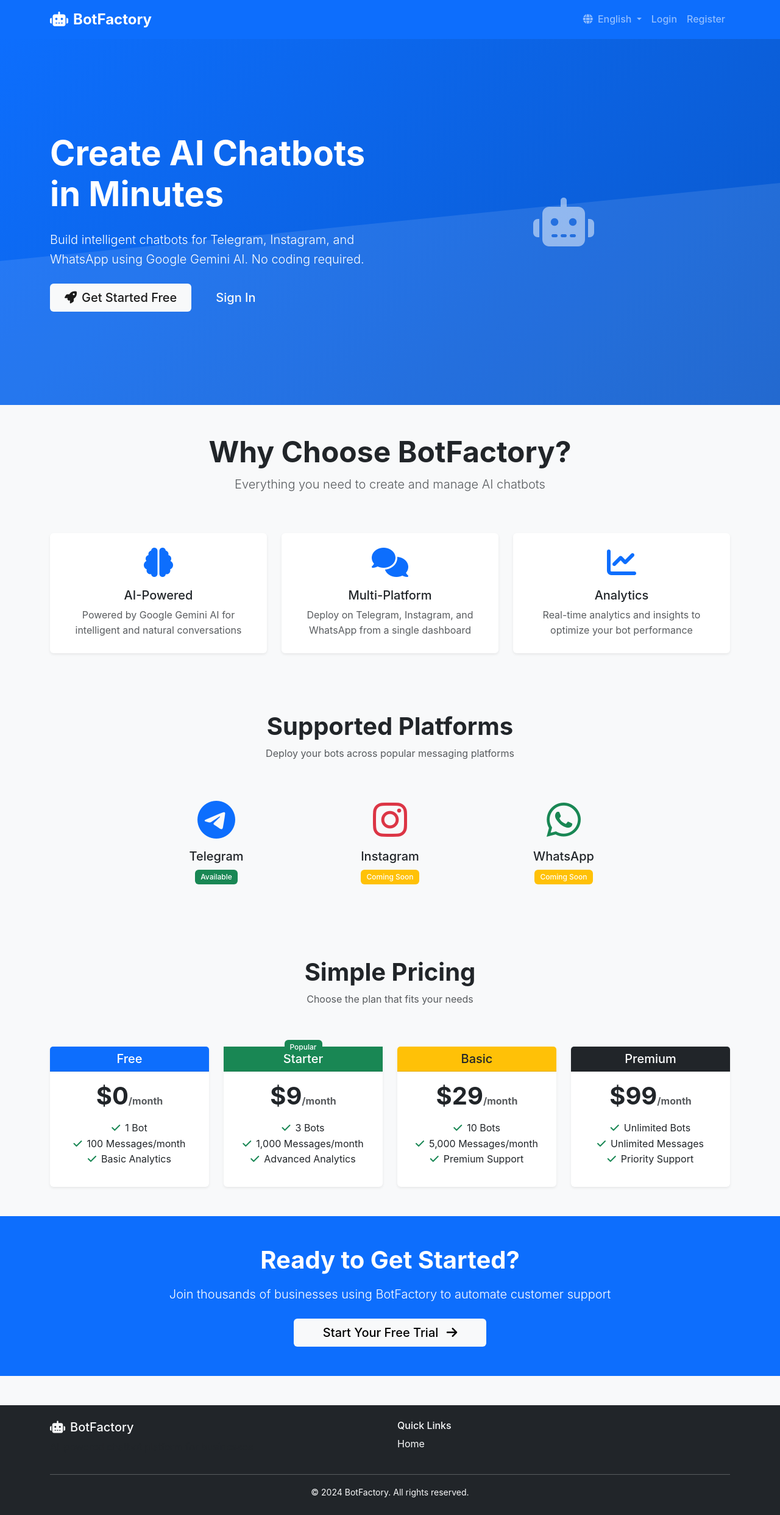
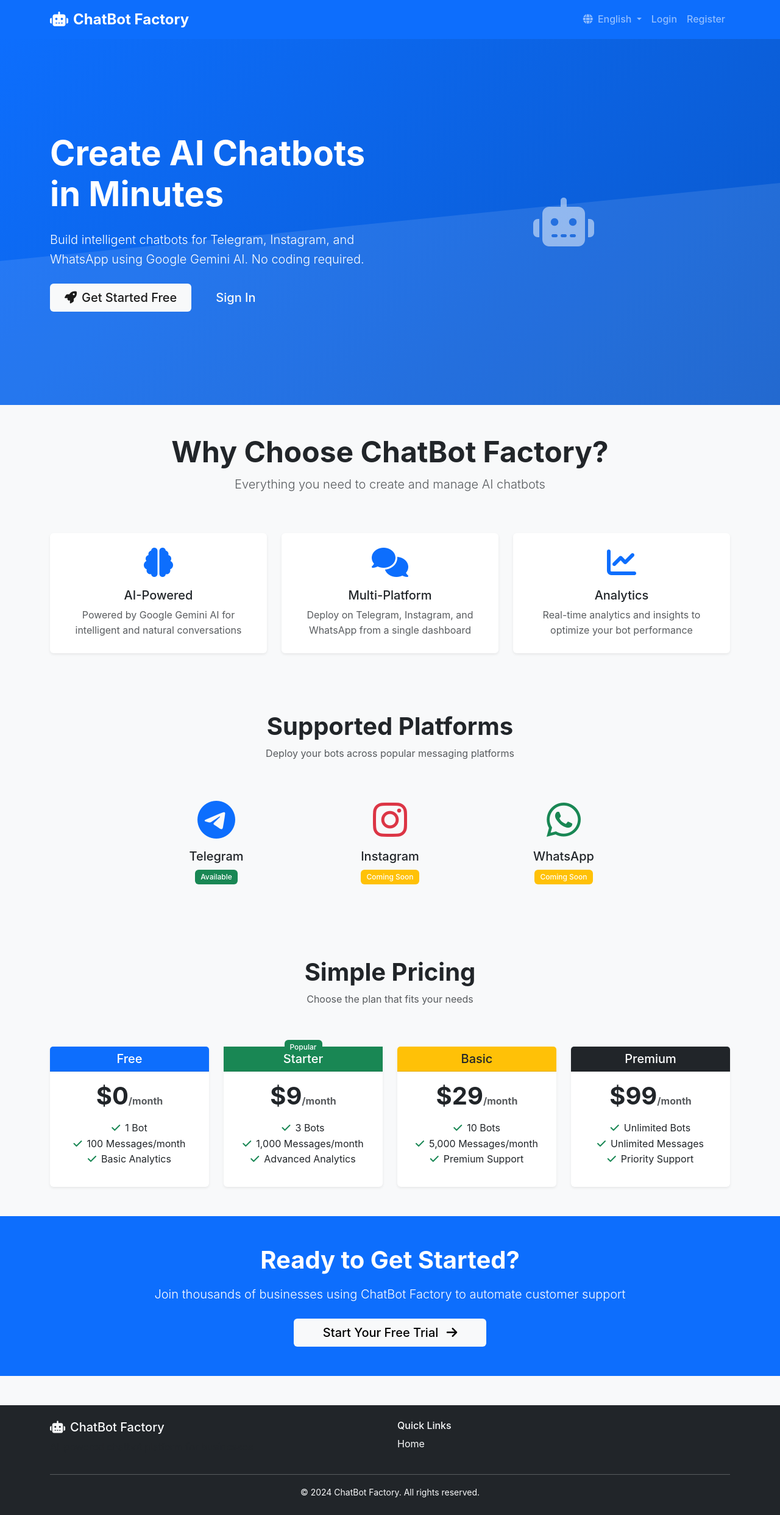
Before and after one commit to listdata001-collab/Chatbot-, a Flask app: page / in a window 1280 px wide. Shown: the whole page at 61% size. Run offline with Flask 3, Linux system fonts and the light colour scheme.

Commit message:
Update the platform's name to ChatBot Factory across all files
Rename "BotFactory" to "ChatBot Factory" in code, templates, and documentation for better branding and clarity.

Replit-Commit-Author: Agent
Replit-Commit-Session-Id: d057afdc-b368-41a9-93e2-681ff9c52523
Replit-Commit-Checkpoint-Type: full_checkpoint
Replit-Commit-Screenshot-Url: https://storage.googleapis.com/screenshot-production-us-central1/e0ad193e-cdf5-43f3-a238-503ec3bb20f8/d057afdc-b368-41a9-93e2-681ff9c52523/zvD4Y5e

```diff
--- a/babel.cfg
+++ b/babel.cfg
@@ -1,3 +1,2 @@
 [python: **.py]
 [jinja2: **/templates/**.html]
-extensions=jinja2.ext.autoescape,jinja2.ext.with_
--- a/static/css/style.css
+++ b/static/css/style.css
@@ -1,4 +1,4 @@
-/* BotFactory Custom Styles */
+/* ChatBot Factory Custom Styles */
 
 :root {
     --primary-color: #0d6efd;
--- a/static/js/main.js
+++ b/static/js/main.js
@@ -1,5 +1,5 @@
 /**
- * BotFactory - Main JavaScript Functions
+ * ChatBot Factory - Main JavaScript Functions
  * Handles interactive features, form validation, and UI enhancements
  */
 
@@ -431,7 +431,7 @@ const api = {
 };
 
 // Export functions for global use
-window.BotFactory = {
+window.ChatBotFactory = {
     showToast,
     hideToast,
     copyToClipboard,
@@ -448,5 +448,5 @@ window.BotFactory = {
 };
 
 // Console welcome message
-console.log('%cBotFactory Platform', 'color: #0d6efd; font-size: 24px; font-weight: bold;');
-console.log('%cWelcome to the BotFactory admin console!', 'color: #6c757d; font-size: 14px;');
+console.log('%cChatBot Factory Platform', 'color: #0d6efd; font-size: 24px; font-weight: bold;');
+console.log('%cWelcome to the ChatBot Factory admin console!', 'color: #6c757d; font-size: 14px;');
--- a/templates/admin/dashboard.html
+++ b/templates/admin/dashboard.html
@@ -1,6 +1,6 @@
 {% extends "base.html" %}
 
-{% block title %}{{ _('Admin Dashboard') }} - BotFactory{% endblock %}
+{% block title %}{{ _('Admin Dashboard') }} - ChatBot Factory{% endblock %}
 
 {% block content %}
 <div class="container-fluid py-4">
--- a/templates/base.html
+++ b/templates/base.html
@@ -3,7 +3,7 @@
 <head>
     <meta charset="UTF-8">
     <meta name="viewport" content="width=device-width, initial-scale=1.0">
-    <title>{% block title %}BotFactory - AI Chatbot Platform{% endblock %}</title>
+    <title>{% block title %}ChatBot Factory - AI Chatbot Platform{% endblock %}</title>
 
     <!-- Bootstrap CSS -->
     <link href="https://cdn.jsdelivr.net/npm/bootstrap@5.3.0/dist/css/bootstrap.min.css" rel="stylesheet">
@@ -19,7 +19,7 @@
     <nav class="navbar navbar-expand-lg navbar-dark bg-primary">
         <div class="container">
             <a class="navbar-brand" href="{{ url_for('main.index') }}">
-                <i class="fas fa-robot me-2"></i>BotFactory
+                <i class="fas fa-robot me-2"></i>ChatBot Factory
             </a>
 
             <button class="navbar-toggler" type="button" data-bs-toggle="collapse" data-bs-target="#navbarNav">
@@ -111,7 +111,7 @@
         <div class="container">
             <div class="row">
                 <div class="col-md-6">
-                    <h5><i class="fas fa-robot me-2"></i>BotFactory</h5>
+                    <h5><i class="fas fa-robot me-2"></i>ChatBot Factory</h5>
                     <p class="text-muted">{{ _('AI-powered chatbot platform for businesses') }}</p>
                 </div>
                 <div class="col-md-6">
@@ -126,7 +126,7 @@
             </div>
             <hr class="my-3">
             <div class="text-center">
-                <small>&copy; 2024 BotFactory. {{ _('All rights reserved.') }}</small>
+                <small>&copy; 2024 ChatBot Factory. {{ _('All rights reserved.') }}</small>
             </div>
         </div>
     </footer>
--- a/templates/bot_create.html
+++ b/templates/bot_create.html
@@ -1,6 +1,6 @@
 {% extends "base.html" %}
 
-{% block title %}{{ _('Create Bot') }} - BotFactory{% endblock %}
+{% block title %}{{ _('Create Bot') }} - ChatBot Factory{% endblock %}
 
 {% block content %}
 <div class="container py-4">
--- a/templates/bot_manage.html
+++ b/templates/bot_manage.html
@@ -1,6 +1,6 @@
 {% extends "base.html" %}
 
-{% block title %}{{ _('Manage Bot') }}: {{ bot.name }} - BotFactory{% endblock %}
+{% block title %}{{ _('Manage Bot') }}: {{ bot.name }} - ChatBot Factory{% endblock %}
 
 {% block content %}
 <div class="container-fluid py-4">
--- a/templates/dashboard.html
+++ b/templates/dashboard.html
@@ -1,6 +1,6 @@
 {% extends "base.html" %}
 
-{% block title %}{{ _('Dashboard') }} - BotFactory{% endblock %}
+{% block title %}{{ _('Dashboard') }} - ChatBot Factory{% endblock %}
 
 {% block content %}
 <div class="container-fluid py-4">
--- a/templates/index.html
+++ b/templates/index.html
@@ -1,6 +1,6 @@
 {% extends "base.html" %}
 
-{% block title %}{{ _('BotFactory - AI Chatbot Platform') }}{% endblock %}
+{% block title %}{{ _('ChatBot Factory - AI Chatbot Platform') }}{% endblock %}
 
 {% block content %}
 <div class="hero-section bg-primary text-white">
@@ -35,7 +35,7 @@
 <div class="container my-5">
     <div class="row text-center mb-5">
         <div class="col">
-            <h2 class="display-5 fw-bold">{{ _('Why Choose BotFactory?') }}</h2>
+            <h2 class="display-5 fw-bold">{{ _('Why Choose ChatBot Factory?') }}</h2>
             <p class="lead text-muted">{{ _('Everything you need to create and manage AI chatbots') }}</p>
         </div>
     </div>
@@ -206,7 +206,7 @@
 <div class="bg-primary text-white py-5">
     <div class="container text-center">
         <h2 class="display-6 fw-bold mb-3">{{ _('Ready to Get Started?') }}</h2>
-        <p class="lead mb-4">{{ _('Join thousands of businesses using BotFactory to automate customer support') }}</p>
+        <p class="lead mb-4">{{ _('Join thousands of businesses using ChatBot Factory to automate customer support') }}</p>
         <a href="{{ url_for('auth.register') }}" class="btn btn-light btn-lg px-5">
             {{ _('Start Your Free Trial') }} <i class="fas fa-arrow-right ms-2"></i>
         </a>
--- a/templates/login.html
+++ b/templates/login.html
@@ -1,6 +1,6 @@
 {% extends "base.html" %}
 
-{% block title %}{{ _('Login') }} - BotFactory{% endblock %}
+{% block title %}{{ _('Login') }} - ChatBot Factory{% endblock %}
 
 {% block content %}
 <div class="container">
@@ -11,7 +11,7 @@
                     <div class="text-center mb-4">
                         <i class="fas fa-robot fa-3x text-primary mb-3"></i>
                         <h3 class="fw-bold">{{ _('Welcome Back') }}</h3>
-                        <p class="text-muted">{{ _('Sign in to your BotFactory account') }}</p>
+                        <p class="text-muted">{{ _('Sign in to your ChatBot Factory account') }}</p>
                     </div>
 
                     <form method="POST">
--- a/templates/register.html
+++ b/templates/register.html
@@ -1,6 +1,6 @@
 {% extends "base.html" %}
 
-{% block title %}{{ _('Register') }} - BotFactory{% endblock %}
+{% block title %}{{ _('Register') }} - ChatBot Factory{% endblock %}
 
 {% block content %}
 <div class="container">
@@ -11,7 +11,7 @@
                     <div class="text-center mb-4">
                         <i class="fas fa-robot fa-3x text-primary mb-3"></i>
                         <h3 class="fw-bold">{{ _('Create Account') }}</h3>
-                        <p class="text-muted">{{ _('Join BotFactory and start building AI chatbots') }}</p>
+                        <p class="text-muted">{{ _('Join ChatBot Factory and start building AI chatbots') }}</p>
                     </div>
 
                     <form method="POST" id="registerForm">
--- a/utils/helpers.py
+++ b/utils/helpers.py
@@ -1,5 +1,5 @@
 """
-Helper functions for the BotFactory platform
+Helper functions for the ChatBot Factory platform
 """
 
 import os
```
Also changed, not shown: replit.md (+1 -1 lines), 2 other files.
